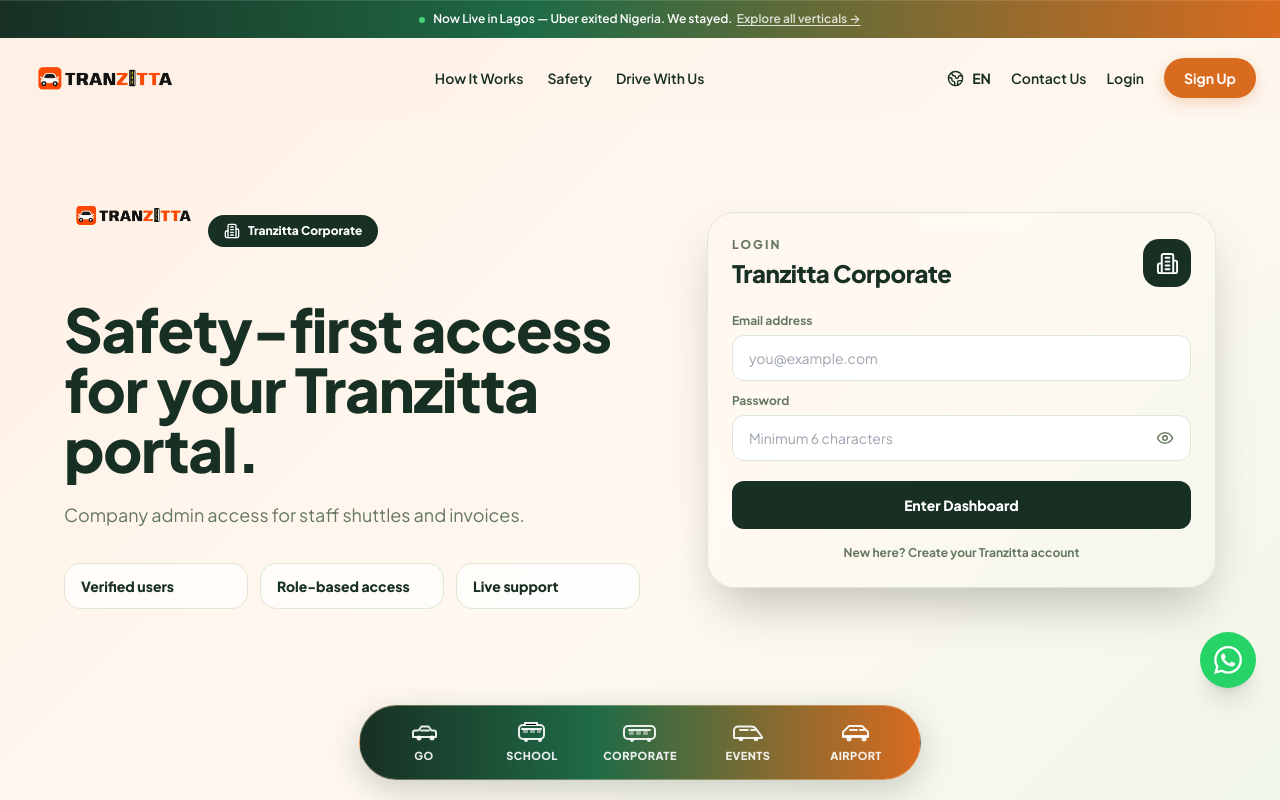
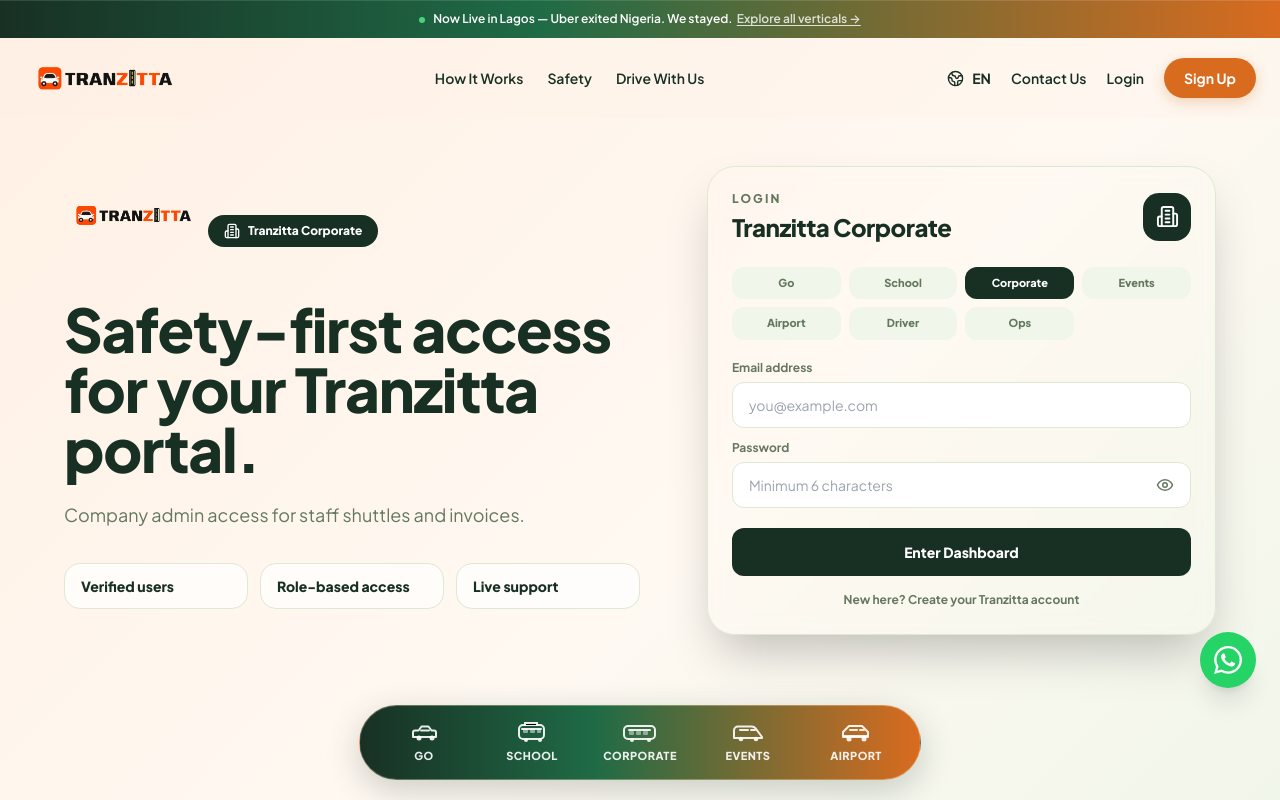
Before and after one commit to 1702london-maker/TRANZITTA, a Next.js app: page /corporate/login in a window 1280 px wide. Shown: the top 800 px of the page. Built offline with nearby package versions, Linux system fonts and the light colour scheme.

Commit message:
Add portal login selector

```diff
--- /dev/null
+++ b/app/login/page.tsx
@@ -0,0 +1,42 @@
+import Image from 'next/image'
+import Link from 'next/link'
+import { Building2, Bus, Car, Plane, ShieldCheck, Sparkles, UserRoundCheck } from 'lucide-react'
+
+const portals = [
+  { title: 'Go', href: '/go/login', icon: Car, text: 'Rider login for everyday trips.' },
+  { title: 'School / Parent', href: '/school/login', icon: Bus, text: 'Parent access for child tracking.' },
+  { title: 'Corporate', href: '/corporate/login', icon: Building2, text: 'Company admin shuttle portal.' },
+  { title: 'Events', href: '/events/login', icon: Sparkles, text: 'Event bookings, QR and fleet tracking.' },
+  { title: 'Airport', href: '/airport/login', icon: Plane, text: 'Airport transfers and flight-linked rides.' },
+  { title: 'Driver', href: '/driver/login', icon: UserRoundCheck, text: 'Driver partner dashboard.' },
+  { title: 'Ops', href: '/ops', icon: ShieldCheck, text: 'Internal operations command.' },
+]
+
+export default function LoginPage() {
+  return (
+    <main className="min-h-screen px-4 py-12" style={{ background: 'linear-gradient(135deg, var(--orange-blush) 0%, var(--warm-white) 58%, var(--sage-light) 100%)' }}>
+      <div className="mx-auto max-w-6xl">
+        <Link href="/" className="inline-flex">
+          <Image src="/tranzitta-logo.png" alt="Tranzitta" width={210} height={64} className="h-14 w-auto object-contain" priority />
+        </Link>
+        <section className="py-14 text-center">
+          <p className="mb-3 text-xs font-black uppercase tracking-[0.22em] trz-orange">Login</p>
+          <h1 className="mx-auto max-w-3xl text-5xl font-black leading-tight trz-ink md:text-7xl">Choose your Tranzitta portal.</h1>
+          <p className="mx-auto mt-5 max-w-2xl text-lg leading-8 trz-muted">Use the correct portal for your role. Each dashboard is protected and connects to the Supabase backend.</p>
+        </section>
+        <section className="grid gap-4 md:grid-cols-2 lg:grid-cols-3">
+          {portals.map(({ title, href, icon: Icon, text }) => (
+            <Link key={title} href={href} className="group rounded-[24px] border bg-white/82 p-6 shadow-sm transition hover:-translate-y-1 hover:shadow-xl" style={{ borderColor: 'var(--sage-border)' }}>
+              <span className="mb-6 flex h-14 w-14 items-center justify-center rounded-2xl text-white transition group-hover:scale-105" style={{ background: 'linear-gradient(135deg, var(--africa-green), var(--orange-deep))' }}>
+                <Icon size={25} />
+              </span>
+              <h2 className="text-xl font-black trz-ink">{title}</h2>
+              <p className="mt-2 text-sm leading-6 trz-muted">{text}</p>
+              <p className="mt-5 text-sm font-black trz-orange">Continue →</p>
+            </Link>
+          ))}
+        </section>
+      </div>
+    </main>
+  )
+}
--- a/components/Navbar.tsx
+++ b/components/Navbar.tsx
@@ -42,7 +42,7 @@
             <Globe2 size={17} /> EN
           </button>
           <Link href="#contact" className="nav-link text-sm font-semibold" style={{ color: 'var(--text-main)' }}>Contact Us</Link>
-          <Link href="/go/login" className="nav-link text-sm font-semibold" style={{ color: 'var(--text-main)' }}>Login</Link>
+          <Link href="/login" className="nav-link text-sm font-semibold" style={{ color: 'var(--text-main)' }}>Login</Link>
           <Link href="/go"
             className="px-5 py-2.5 rounded-full text-sm font-bold text-white transition-all hover:scale-105"
             style={{ background: 'var(--orange-deep)', boxShadow: '0 4px 14px rgba(217,107,31,0.28)' }}>
@@ -67,7 +67,7 @@
           <Link href="/safety" className="block py-2.5 px-3 rounded-xl text-sm font-semibold hover:bg-orange-50 transition-colors" style={{ color: 'var(--text-main)' }} onClick={() => setMobileOpen(false)}>Safety</Link>
           <button className="flex w-full items-center gap-2 py-2.5 px-3 rounded-xl text-sm font-semibold hover:bg-orange-50 transition-colors" style={{ color: 'var(--text-main)' }}><Globe2 size={16} /> Language: EN</button>
           <Link href="#contact" className="block py-2.5 px-3 rounded-xl text-sm font-semibold hover:bg-orange-50 transition-colors" style={{ color: 'var(--text-main)' }} onClick={() => setMobileOpen(false)}>Contact Us</Link>
-          <Link href="/go/login" className="block py-2.5 px-3 rounded-xl text-sm font-semibold hover:bg-orange-50 transition-colors" style={{ color: 'var(--text-main)' }} onClick={() => setMobileOpen(false)}>Login</Link>
+          <Link href="/login" className="block py-2.5 px-3 rounded-xl text-sm font-semibold hover:bg-orange-50 transition-colors" style={{ color: 'var(--text-main)' }} onClick={() => setMobileOpen(false)}>Login</Link>
           <div className="border-t pt-2 mt-2" style={{ borderColor: 'var(--sage-border)' }}>
             <Link href="/driver" className="block py-2.5 px-3 rounded-xl text-sm font-semibold" style={{ color: 'var(--text-main)' }} onClick={() => setMobileOpen(false)}>Drive With Us</Link>
             <Link href="/go" className="block mt-2 py-3 px-4 rounded-full text-sm font-bold text-white text-center" style={{ background: 'var(--orange-deep)' }} onClick={() => setMobileOpen(false)}>Sign Up</Link>
--- a/components/auth/AuthPortal.tsx
+++ b/components/auth/AuthPortal.tsx
@@ -18,6 +18,16 @@
   driver: UserRoundCheck,
   shield: ShieldCheck,
 }
+
+const portalChoices: Array<{ key: PortalKey; label: string }> = [
+  { key: 'go', label: 'Go' },
+  { key: 'school', label: 'School' },
+  { key: 'corporate', label: 'Corporate' },
+  { key: 'events', label: 'Events' },
+  { key: 'airport', label: 'Airport' },
+  { key: 'driver', label: 'Driver' },
+  { key: 'ops', label: 'Ops' },
+]
 
 export default function AuthPortal({ portal }: { portal: PortalKey }) {
   const config = portalConfig[portal]
@@ -153,6 +163,19 @@
               </span>
             </div>
 
+            <div className="mb-5 grid grid-cols-3 gap-2 sm:grid-cols-4">
+              {portalChoices.map((choice) => (
+                <Link
+                  key={choice.key}
+                  href={portalConfig[choice.key].loginPath}
+                  className="rounded-xl px-3 py-2 text-center text-[11px] font-black transition"
+                  style={{ background: choice.key === portal ? config.accent : '#F1F6EA', color: choice.key === portal ? '#FFFFFF' : '#65785F' }}
+                >
+                  {choice.label}
+                </Link>
+              ))}
+            </div>
+
             {mode === 'signup' ? (
               <>
                 <label className="mb-1.5 block text-xs font-bold trz-muted">Full name</label>
```
Also changed, not shown: 1 other file (tests, documents, lock files or other folders).
